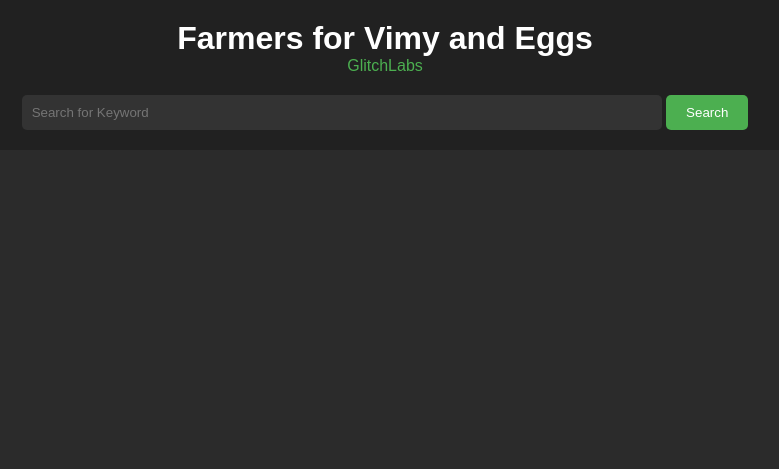
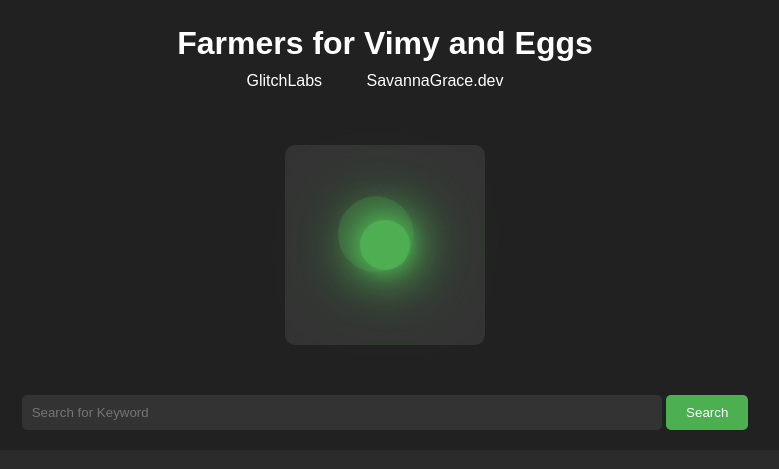
Before and after one commit to savannabergen/hackingpizza, a Flask app: template templates/index.html in a window 1280 px wide. Shown: the top 469 px of the page, without its empty margins (255-1034 px from the left). Run offline with Flask 3, Linux system fonts and the light colour scheme; the template is opened without the code that fills it, so the values that code supplies are empty.

Commit message:
made stylish

```diff
--- a/static/style.css
+++ b/static/style.css
@@ -4,6 +4,20 @@
   color: #fff;
   margin: 0;
   padding: 0;
+}
+nav a {
+  color: #fff;
+  text-decoration: none;
+  margin-right: 20px;
+  display: inline-block;
+  padding: 5px 10px;
+  transition: all 0.3s ease;
+  border-radius: 5px;
+}
+nav a:hover {
+  color: #ccc;
+  text-shadow: 0 0 5px #4CAF50, 0 0 10px #4CAF50, 0 0 15px #4CAF50;
+  background-color: #333;
 }
 header {
   background-color: #212121;
@@ -12,7 +26,7 @@
   text-align: center;
 }
 header h1 {
-  margin: 0;
+  margin: 5px;
 }
 form {
   margin-top: 20px;
@@ -71,6 +85,7 @@
 }
 .pagination {
   margin-top: 20px;
+  margin-bottom: 20px;
   text-align: center;
 }
 .pagination a {
@@ -88,3 +103,57 @@
 .pagination-button:hover {
   background-color: #3e8e41;
 }
+.ball-container {
+  position: relative;
+  height: 200px;
+  width: 200px;
+  margin: 50px auto;
+  background-color: #333;
+  border-radius: 10px;
+}
+.ball {
+  width: 50px;
+  height: 50px;
+  border-radius: 50%;
+  background-color: #4CAF50;
+  animation: bounce 2s infinite;
+  position: absolute;
+  left: 50%;
+  top: 50%;
+  transform: translate(-50%, -50%);
+  box-shadow: 0 0 20px #4CAF50, 0 0 40px #4CAF50, 0 0 60px #4CAF50, 0 0 80px #4CAF50;
+}
+.ball::after {
+  content: '';
+  position: absolute;
+  width: 50px;
+  height: 50px;
+  border-radius: 50%;
+  background-color: #4CAF50;
+  opacity: 0.5;
+  top: 10px;
+  left: 10px;
+  z-index: -1;
+  animation: trail 2s infinite;
+}
+@keyframes trail {
+  0% {
+    opacity: 0.5;
+    transform: scale(1);
+  }
+  100% {
+    opacity: 0;
+    transform: scale(2);
+  }
+}
+@keyframes spin {
+  0% {
+    transform: translate(-50%, -50%) rotate(0deg);
+  }
+  100% {
+    transform: translate(-50%, -50%) rotate(360deg);
+  }
+}
+.ball {
+  animation: spin 2s infinite;
+}
--- a/templates/base.html
+++ b/templates/base.html
@@ -9,7 +9,13 @@
 <body>
     <header>
         <h1>Farmers for Vimy and Eggs</h1>
-        <a href="https://www.glitchlabs.ca/">GlitchLabs</a>
+        <nav>
+          <a href="https://www.glitchlabs.ca/">GlitchLabs</a>
+          <a href="https://www.savannagrace.dev/">SavannaGrace.dev</a>
+        </nav>
+        <div class="ball-container">
+          <div class="ball"></div>
+        </div>
         <form action="{{ url_for('search') }}" method="GET">
             <input type="text" name="q" placeholder="Search for Keyword">
             <input type="submit" value="Search">
```
